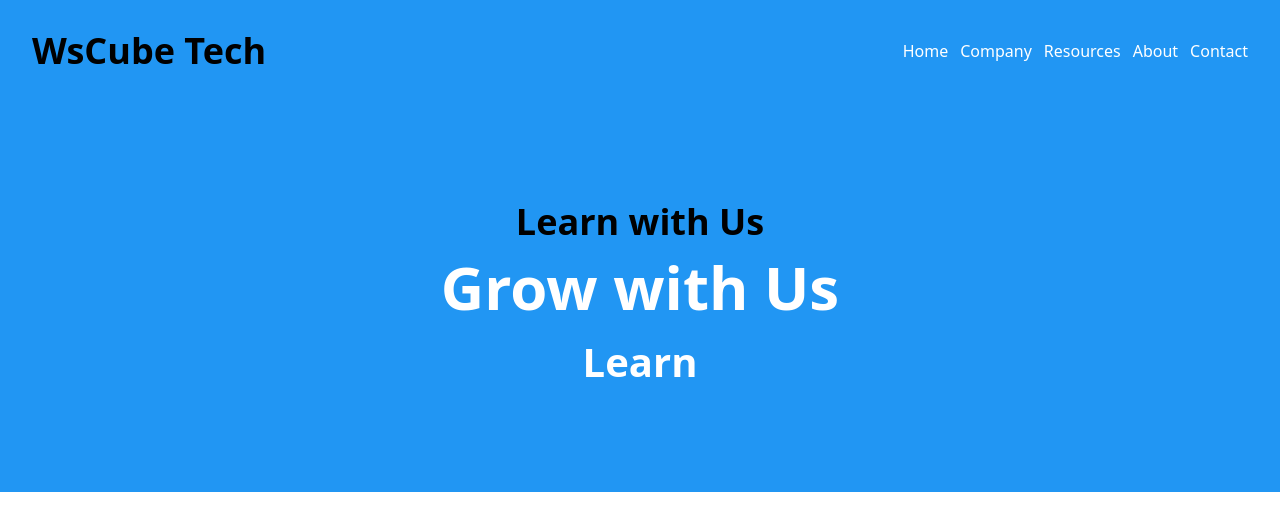
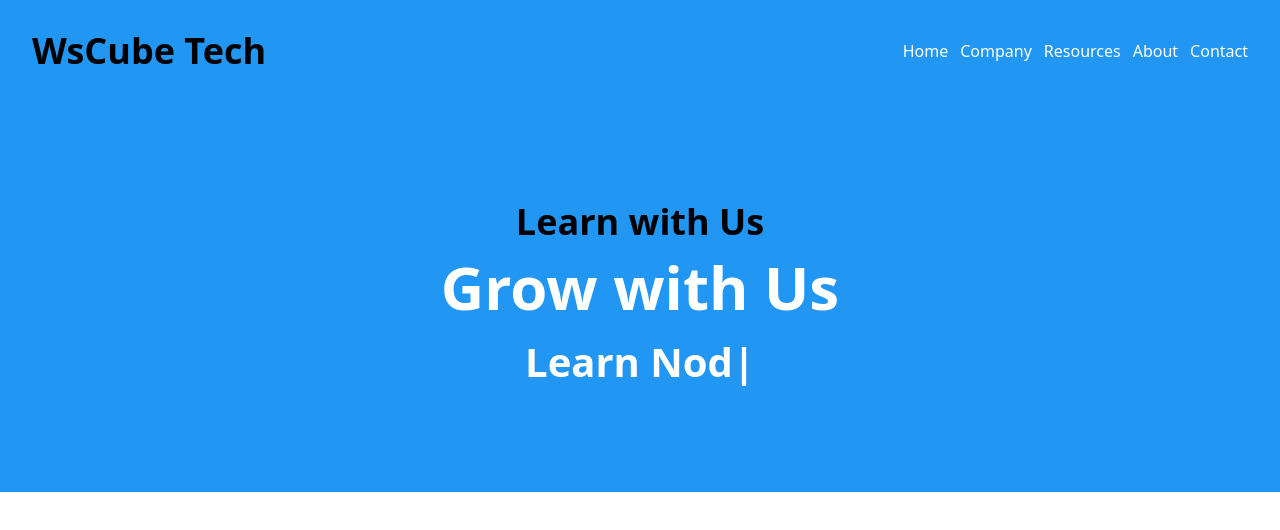
Before and after one commit to oplopr01/landing-page-react-tailwind, a React (Create React App) app: page / in a window 1280 px wide. Shown: the top 530 px of the page. Built offline with nearby package versions, Linux system fonts and the light colour scheme; the HTML template or start-up script is replaced by a standard one.

Commit message:
used react-typed npm package to make animated text typing effect

```diff
--- a/package.json
+++ b/package.json
@@ -16,6 +16,7 @@
     "react-icons": "^5.0.1",
     "react-router-dom": "^6.22.2",
     "react-scripts": "5.0.1",
+    "react-typed": "^2.0.12",
     "styled-components": "^6.1.8",
     "web-vitals": "^2.1.4"
   },
--- a/src/components/Banner.jsx
+++ b/src/components/Banner.jsx
@@ -1,12 +1,16 @@
 import React from 'react'
-
+import { ReactTyped } from "react-typed";
 const Banner = () => {
   return (
     <div className='bg-[#2196f3] h-full w-full py-[100px]'>
         <div className='max-w-[1240px] mx-auto text-center  font-bold'>
             <p className='text-2xl sm:text-4xl'>Learn with Us</p>
             <p className='text-white text-[40px] sm:text-[60px]'>Grow with Us</p>
-            <p className=' text-white text-[22px] sm:text-[40px] '>Learn</p>
+            <p className=' text-white text-[22px] sm:text-[40px] '>Learn <ReactTyped
+            strings={[" Javascript", "React..", "NodeJS"]}
+            typeSpeed={70}
+            backSpeed={40}
+            loop={true} /></p>
         </div>
 
     </div>
```
Also changed, not shown: 2 other files (tests, documents, lock files or other folders).
